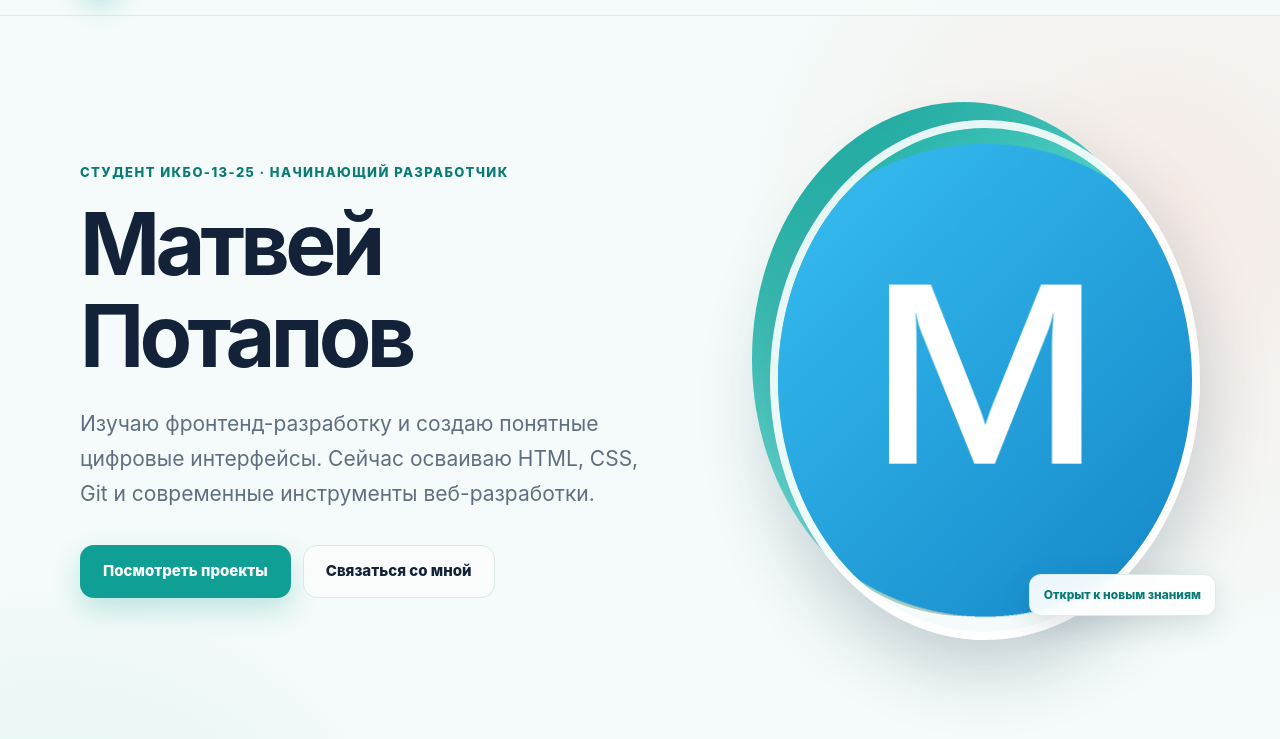
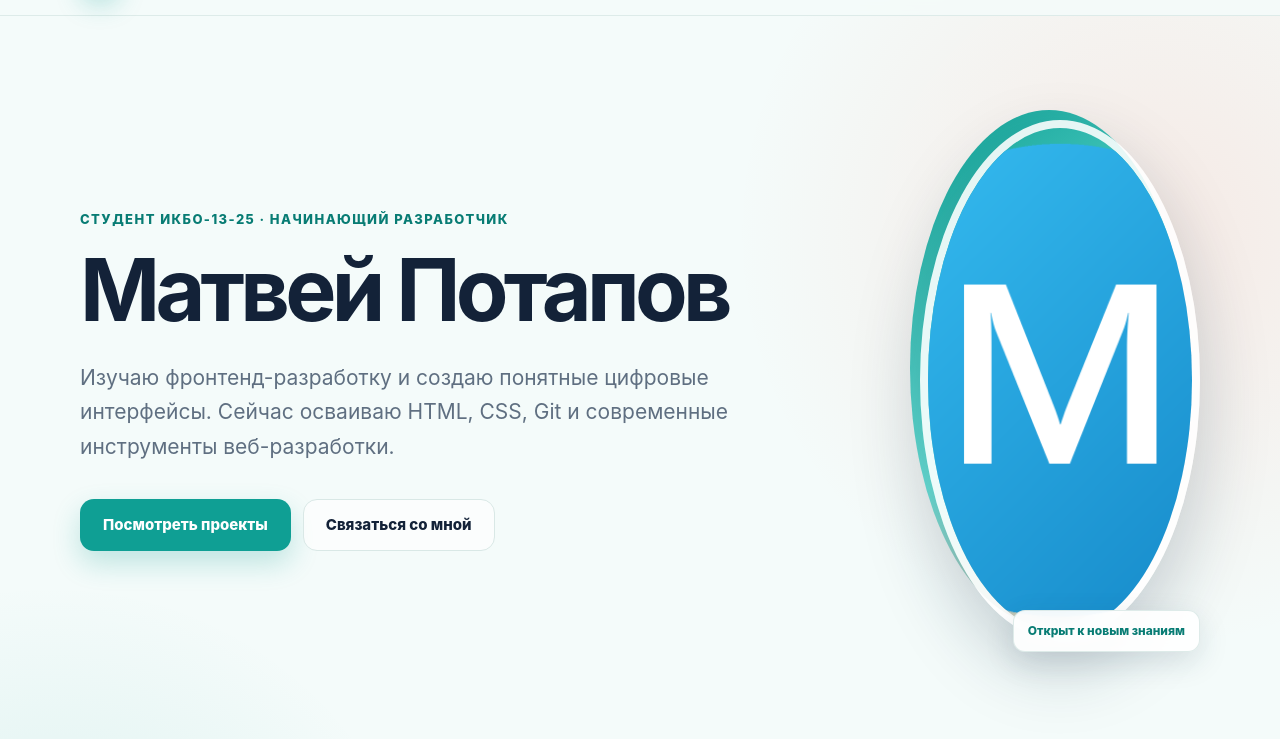
Before and after one commit to AhriEva/frontend-practice-01, a plain HTML site: page index.html in a window 1280 px wide. Shown: the part 61-800 px from the top of the page. Drawn offline with Linux system fonts and the light colour scheme.

Commit message:
Fix responsive hero layout

```diff
--- a/styles.css
+++ b/styles.css
@@ -142,8 +142,8 @@ a:focus-visible {
 .hero-content {
   display: grid;
   align-items: center;
-  gap: clamp(44px, 7vw, 90px);
-  grid-template-columns: minmax(0, 1.12fr) minmax(300px, 0.88fr);
+  gap: clamp(32px, 5vw, 64px);
+  grid-template-columns: minmax(0, 1fr) 280px;
 }
 
 .hero-text {
@@ -248,14 +248,16 @@ h3 {
 
 .avatar-frame {
   position: relative;
-  max-width: 430px;
+  width: 280px;
+  max-width: 100%;
+  min-width: 0;
   justify-self: end;
 }
 
 .avatar-frame::before {
   position: absolute;
   z-index: -1;
-  inset: -18px 24px 24px -18px;
+  inset: -10px 12px 14px -10px;
   border-radius: 50%;
   background: linear-gradient(145deg, var(--color-primary), #69e2d8 55%, #ffb09d);
   content: "";
@@ -272,8 +274,8 @@ h3 {
 
 .status-badge {
   position: absolute;
-  right: -16px;
-  bottom: 24px;
+  right: 0;
+  bottom: -12px;
   padding: 10px 14px;
   border: 1px solid rgba(217, 232, 230, 0.85);
   border-radius: 12px;
@@ -547,7 +549,7 @@ h3 {
   }
 
   .avatar-frame {
-    width: min(82vw, 410px);
+    width: min(68vw, 240px);
     justify-self: center;
   }
 
```
